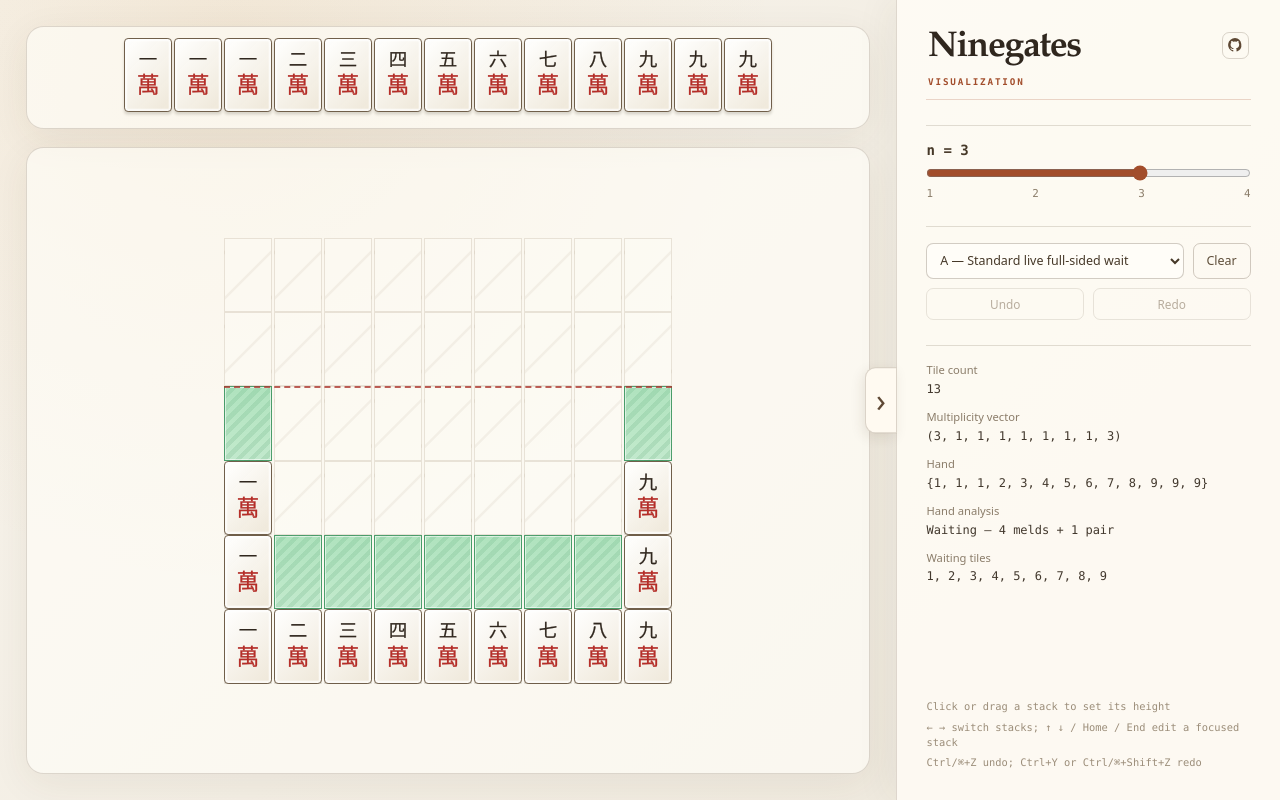
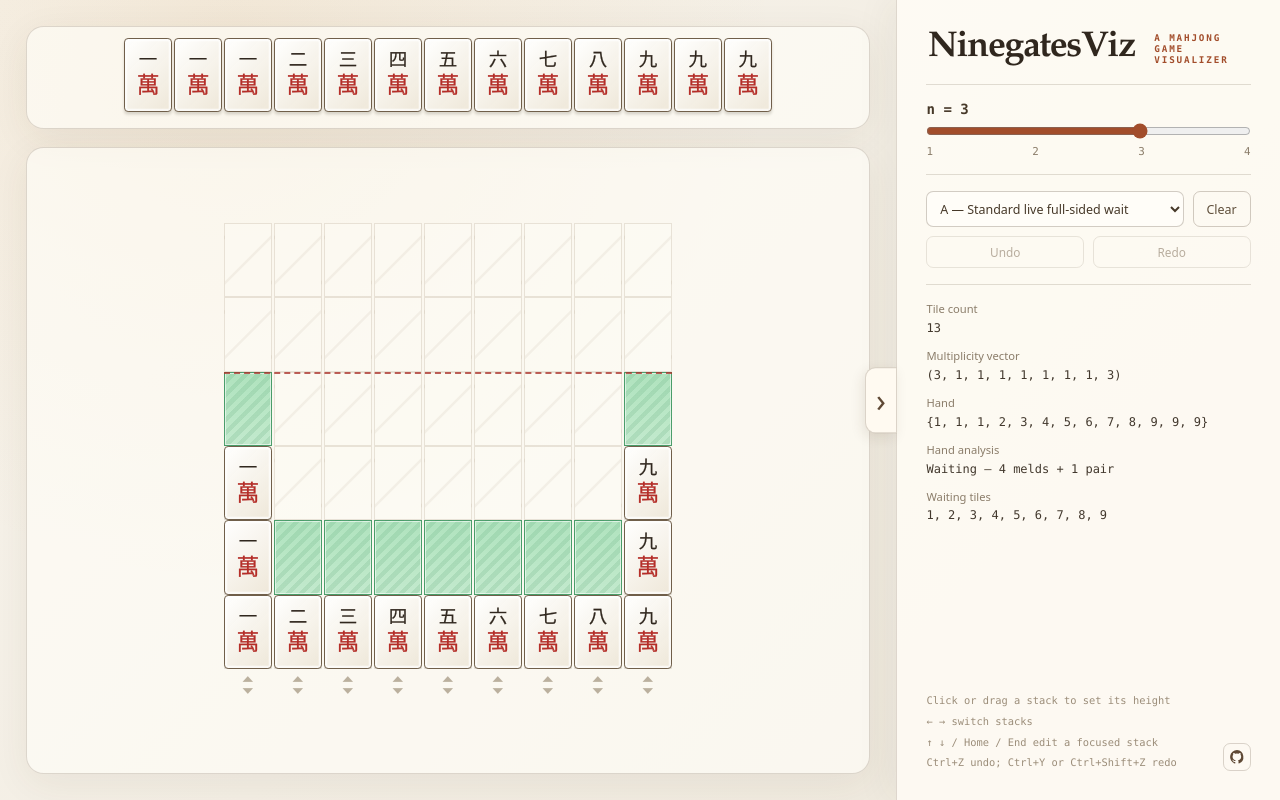
Before and after one commit to sun123zxy/ninegates-viz, a React (Vite) app: page / in a window 1280 px wide. Built offline with nearby package versions, Linux system fonts and the light colour scheme.

Commit message:
multiple update

```diff
--- a/index.html
+++ b/index.html
@@ -4,7 +4,7 @@
     <meta charset="UTF-8" />
     <link rel="icon" type="image/svg+xml" href="/favicon.svg" />
     <meta name="viewport" content="width=device-width, initial-scale=1.0" />
-    <title>Nine Gates Visualizer</title>
+    <title>Ninegates Visualizer</title>
   </head>
   <body>
     <div id="root"></div>
--- a/package.json
+++ b/package.json
@@ -7,7 +7,7 @@
     "dev": "vite",
     "build": "tsc -b && vite build",
     "lint": "oxlint",
-    "test": "node scripts/test-hand-analysis.mjs",
+    "test": "node scripts/test-core.mjs",
     "preview": "vite preview"
   },
   "dependencies": {
--- a/src/App.css
+++ b/src/App.css
@@ -106,11 +106,12 @@
 
 .stacked-grid {
   --grid-gap: calc(var(--tile-width) * 0.05);
+  --stack-control-height: 1.85rem;
   position: relative;
   width: max-content;
   display: grid;
   grid-template-columns: repeat(var(--rank-count), var(--tile-width));
-  grid-template-rows: repeat(var(--stack-level-count), var(--tile-height));
+  grid-template-rows: repeat(var(--stack-level-count), var(--tile-height)) var(--stack-control-height);
   column-gap: var(--grid-gap);
 }
 
@@ -226,6 +227,42 @@
   outline-offset: 0.2rem;
 }
 
+.stack-stepper {
+  position: relative;
+  z-index: 4;
+  align-self: center;
+  display: grid;
+  grid-template-rows: repeat(2, minmax(0, 1fr));
+  justify-items: center;
+}
+
+.stack-stepper button {
+  width: 100%;
+  min-height: 0;
+  padding: 0;
+  border: 0;
+  color: rgba(112, 91, 61, 0.46);
+  background: transparent;
+  cursor: pointer;
+  font: 700 1rem / 0.76rem var(--sans);
+  transform: scale(1.32, 0.72);
+}
+
+.stack-stepper button:hover:not(:disabled),
+.stack-stepper button:focus-visible:not(:disabled) {
+  color: #a24d2b;
+}
+
+.stack-stepper button:focus-visible {
+  outline: 1px solid #1f5a75;
+  outline-offset: -0.08rem;
+}
+
+.stack-stepper button:disabled {
+  color: rgba(112, 91, 61, 0.16);
+  cursor: default;
+}
+
 .sidebar {
   position: relative;
   min-width: 0;
@@ -282,31 +319,29 @@
   padding: clamp(1.25rem, 2.3vw, 2.3rem) clamp(1rem, 2.3vw, 2rem);
   display: flex;
   flex-direction: column;
-  gap: 1.6rem;
+  gap: 1rem;
 }
 
 .brand-block {
   flex: 0 0 auto;
   position: relative;
-  padding: 0.15rem 0.1rem 0.75rem;
+  padding: 0.15rem 0.1rem;
   display: flex;
   align-items: flex-start;
   justify-content: space-between;
-  gap: 0.8rem;
-  border-bottom: 1px solid rgba(162, 77, 43, 0.22);
+  gap: 1.2rem;
 }
 
 .brand-block h1 {
   margin: 0;
   display: grid;
-  gap: 0.68rem;
+  gap: 0rem;
 }
 
 .brand-name {
   color: #30271e;
   font: 700 clamp(1.85rem, 2.8vw, 2.65rem) / 0.92 'Palatino Linotype', 'Book Antiqua', Georgia, serif;
   letter-spacing: -0.035em;
-  text-shadow: 0 0.06rem 0 rgba(255, 255, 255, 0.84);
 }
 
 .brand-subtitle {
@@ -331,23 +366,6 @@
 .preset-panel,
 .sidebar-footer {
   flex: 0 0 auto;
-}
-
-.algorithm-toggle {
-  margin-top: 0.65rem;
-  display: flex;
-  align-items: center;
-  gap: 0.5rem;
-  color: #463828;
-  cursor: pointer;
-  font-size: 0.8rem;
-}
-
-.algorithm-toggle input {
-  width: 1rem;
-  height: 1rem;
-  margin: 0;
-  accent-color: #25844c;
 }
 
 .order-control {
@@ -479,10 +497,23 @@
 }
 
 .sidebar-footer {
+  display: flex;
+  align-items: flex-end;
+  justify-content: space-between;
+  gap: 0.75rem;
+  color: #9b8d79;
+  font: 0.65rem/1.45 var(--mono);
+}
+
+.sidebar-footer-copy {
+  min-width: 0;
   display: grid;
   gap: 0.35rem;
-  color: #9b8d79;
-  font: 0.65rem/1.45 var(--mono);
+}
+
+.sidebar-footer .github-link {
+  flex: 0 0 auto;
+  margin: 0;
 }
 
 .github-link {
--- a/src/App.tsx
+++ b/src/App.tsx
@@ -1,12 +1,10 @@
 import { useEffect, useRef, useState } from 'react'
 import { setTileCount } from './core/hand'
 import {
-  HISTORY_LIMIT,
   commitHistory,
   createHistory,
   redoHistory,
   undoHistory,
-  type History,
 } from './core/history'
 import {
   presetsForOrder,
@@ -36,10 +34,6 @@ function sameHand(left: HandSnapshot, right: HandSnapshot): boolean {
     left.selectedPreset === right.selectedPreset &&
     left.counts.length === right.counts.length &&
     left.counts.every((count, index) => count === right.counts[index])
-}
-
-function appendTransactionStart(history: History<HandSnapshot>, start: HandSnapshot) {
-  return [...history.past, start].slice(-HISTORY_LIMIT)
 }
 
 function GitHubLink() {
@@ -103,11 +97,7 @@ function App() {
     if (!start) return
     setHistory((current) => {
       if (sameHand(start, current.present)) return current
-      return {
-        past: appendTransactionStart(current, start),
-        present: current.present,
-        future: [],
-      }
+      return commitHistory({ ...current, present: start }, current.present, sameHand)
     })
   }
 
@@ -193,11 +183,8 @@ function App() {
         {sidebarOpen && (
           <div className="sidebar-content">
             <div className="brand-block">
-              <h1>
-                <span className="brand-name">Ninegates</span>
-                <span className="brand-subtitle">Visualization</span>
-              </h1>
-              <GitHubLink />
+              <h1><span className="brand-name">NinegatesViz</span></h1>
+              <span className="brand-subtitle">A Mahjong game visualizer</span>
             </div>
 
             <section className="order-panel" aria-label="Order">
@@ -271,9 +258,13 @@ function App() {
             <HandInfo counts={counts} analysis={analysis} />
 
             <div className="sidebar-footer">
-              <span>Click or drag a stack to set its height</span>
-              <span>← → switch stacks; ↑ ↓ / Home / End edit a focused stack</span>
-              <span>Ctrl/⌘+Z undo; Ctrl+Y or Ctrl/⌘+Shift+Z redo</span>
+              <div className="sidebar-footer-copy">
+                <span>Click or drag a stack to set its height</span>
+                <span>← → switch stacks</span>
+                <span>↑ ↓ / Home / End edit a focused stack</span>
+                <span>Ctrl+Z undo; Ctrl+Y or Ctrl+Shift+Z redo</span>
+              </div>
+              <GitHubLink />
             </div>
           </div>
         )}
--- a/src/components/StackedHandView.tsx
+++ b/src/components/StackedHandView.tsx
@@ -1,4 +1,4 @@
-import { useLayoutEffect, useMemo, useRef, useState, type CSSProperties } from 'react'
+import { Fragment, useLayoutEffect, useMemo, useRef, useState, type CSSProperties } from 'react'
 import {
   MAX_EDITABLE_TILE_COUNT,
   STANDARD_TILE_LIMIT,
@@ -112,8 +112,10 @@ export function StackedHandView({
     if (!grid) return 0
 
     const rect = grid.getBoundingClientRect()
-    const rowHeight = rect.height / MAX_EDITABLE_TILE_COUNT
-    const heightFromBottom = rect.bottom - clientY
+    const cell = grid.querySelector<HTMLElement>('.stack-cell')
+    const rowHeight = cell?.offsetHeight ?? rect.height / MAX_EDITABLE_TILE_COUNT
+    const tileGridBottom = rect.top + rowHeight * MAX_EDITABLE_TILE_COUNT
+    const heightFromBottom = tileGridBottom - clientY
     return Math.min(
       MAX_EDITABLE_TILE_COUNT,
       Math.max(0, Math.ceil(heightFromBottom / rowHeight)),
@@ -186,9 +188,9 @@ export function StackedHandView({
           {counts.map((count, index) => {
             const rank = index + 1
             return (
+              <Fragment key={rank}>
                 <div
                   className="stack-column-slider"
-                key={rank}
                   ref={(element) => {
                     sliderRefs.current[index] = element
                   }}
@@ -199,7 +201,7 @@ export function StackedHandView({
                   aria-valuemax={MAX_EDITABLE_TILE_COUNT}
                   aria-valuenow={count}
                   aria-valuetext={`${count} ${count === 1 ? 'tile' : 'tiles'}`}
-                style={{ gridColumn: rank }}
+                  style={{ gridColumn: rank, gridRow: `1 / ${MAX_EDITABLE_TILE_COUNT + 1}` }}
                   onPointerDown={(event) => {
                     if (event.pointerType === 'mouse' && event.button !== 0) return
                     event.currentTarget.setPointerCapture(event.pointerId)
@@ -250,6 +252,28 @@ export function StackedHandView({
                     event.preventDefault()
                   }}
                 />
+                <div
+                  className="stack-stepper"
+                  style={{ gridColumn: rank, gridRow: MAX_EDITABLE_TILE_COUNT + 1 }}
+                >
+                  <button
+                    type="button"
+                    onClick={() => onCountChange(rank, Math.min(count + 1, MAX_EDITABLE_TILE_COUNT))}
+                    disabled={count === MAX_EDITABLE_TILE_COUNT}
+                    aria-label={`Increase rank ${rank} tile count`}
+                  >
+                    ▴
+                  </button>
+                  <button
+                    type="button"
+                    onClick={() => onCountChange(rank, Math.max(count - 1, 0))}
+                    disabled={count === 0}
+                    aria-label={`Decrease rank ${rank} tile count`}
+                  >
+                    ▾
+                  </button>
+                </div>
+              </Fragment>
             )
           })}
         </div>
--- a/src/plugins/waitingTiles.ts
+++ b/src/plugins/waitingTiles.ts
@@ -12,10 +12,9 @@ export type HandDecomposition = {
 export type HandAnalysis =
   | { kind: 'meldable'; decomposition: HandDecomposition }
   | { kind: 'not-meldable' }
-  | { kind: 'waiting'; waitingTiles: readonly number[] }
-  | { kind: 'winning'; decomposition: HandDecomposition }
+  | { kind: 'waiting'; waitingTiles: readonly number[]; meldCount: number; isStandard: boolean }
+  | { kind: 'winning'; decomposition: HandDecomposition; meldCount: number; isStandard: boolean }
   | { kind: 'not-winning' }
-  | { kind: 'none' }
 
 const STATE_COUNT = 18
 const INITIAL_STATE = encodeState(0, 0, false)
@@ -172,22 +171,32 @@ export function winningDecomposition(counts: HandCounts): HandDecomposition | nu
  */
 export function analyzeHand(counts: HandCounts): HandAnalysis {
   const total = totalTiles(counts)
+  const standardMeldCount = counts.length / 3 + 1
 
   if (total % 3 === 1) {
-    return { kind: 'waiting', waitingTiles: waitingTiles(counts) ?? [] }
+    const meldCount = (total - 1) / 3
+    return {
+      kind: 'waiting',
+      waitingTiles: waitingTiles(counts) ?? [],
+      meldCount,
+      isStandard: meldCount === standardMeldCount,
+    }
   }
 
   if (total % 3 === 2) {
     const decomposition = winningDecomposition(counts)
-    return decomposition ? { kind: 'winning', decomposition } : { kind: 'not-winning' }
+    if (!decomposition) return { kind: 'not-winning' }
+    const meldCount = decomposition.sequences.length + decomposition.triplets.length
+    return {
+      kind: 'winning',
+      decomposition,
+      meldCount,
+      isStandard: meldCount === standardMeldCount,
+    }
   }
 
-  if (total % 3 === 0) {
-    const decomposition = meldDecomposition(counts)
-    return decomposition ? { kind: 'meldable', decomposition } : { kind: 'not-meldable' }
-  }
-
-  return { kind: 'none' }
+  const decomposition = meldDecomposition(counts)
+  return decomposition ? { kind: 'meldable', decomposition } : { kind: 'not-meldable' }
 }
 
 export const handAnalysisPlugin = {
```
Also changed, not shown: scripts/test-core.mjs (renamed from scripts/test-hand-analysis.mjs, +7 -1 lines), src/components/HandInfo.tsx (+8 -21 lines), 1 other file (tests, documents, lock files or other folders). Lines whose indentation alone changed are shown as unchanged.
